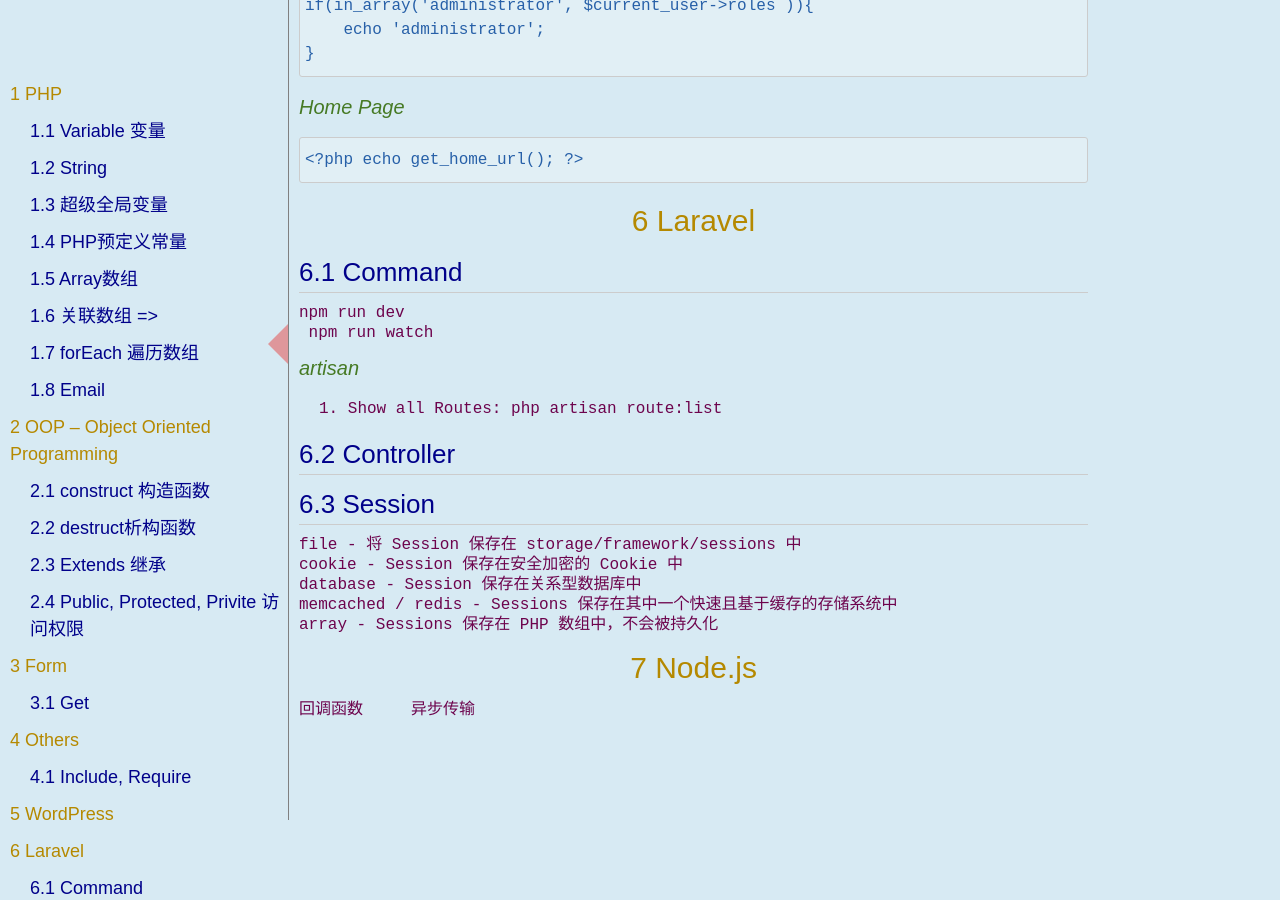
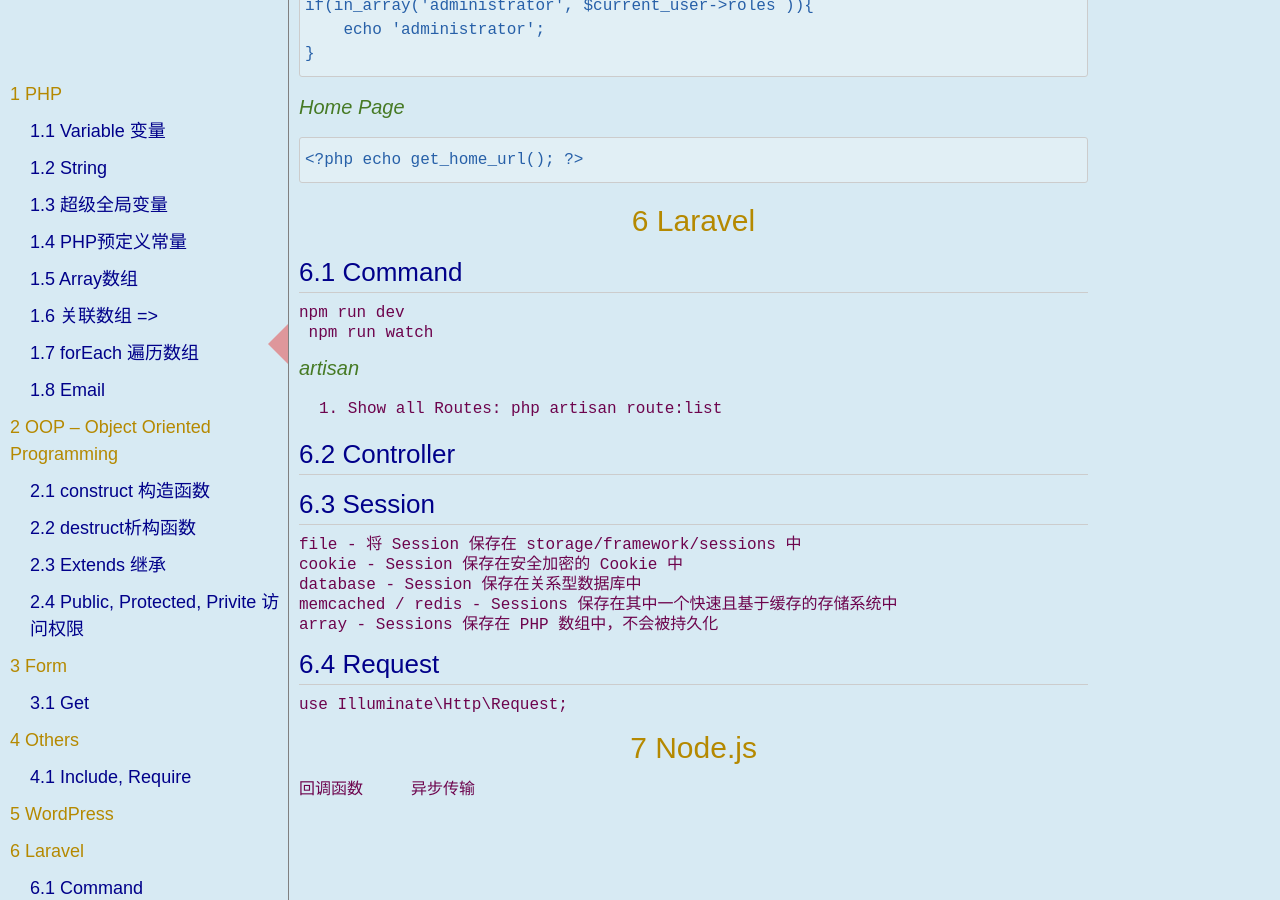
Before and after one commit to rfd3344a/rfd3344.github.io, a Jekyll site: the page built from notes/Node PHP.md, in a window 1280 px wide and 900 px high, scrolled down 6527 px. Built offline with Jekyll 4.4.1, drawn with Linux system fonts in a browser that asks for light colours; nearby versions of some CDN libraries; some web fonts are replaced; our own code applies the rules of GitHub Pages for plain Markdown files.

Commit message:
Update Node PHP.md

```diff
--- a/notes/Node PHP.md
+++ b/notes/Node PHP.md
@@ -316,6 +316,8 @@
 
 array - Sessions 保存在 PHP 数组中，不会被持久化
 
+## Request
+use Illuminate\Http\Request;
 
 
 
```
